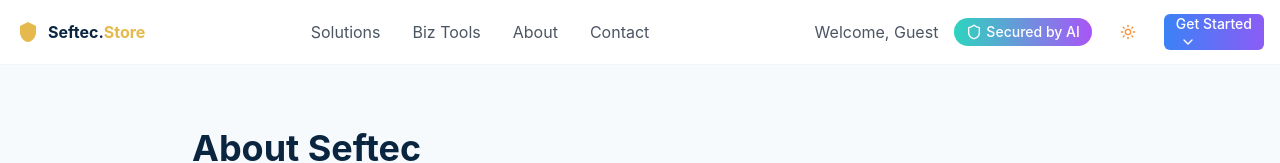
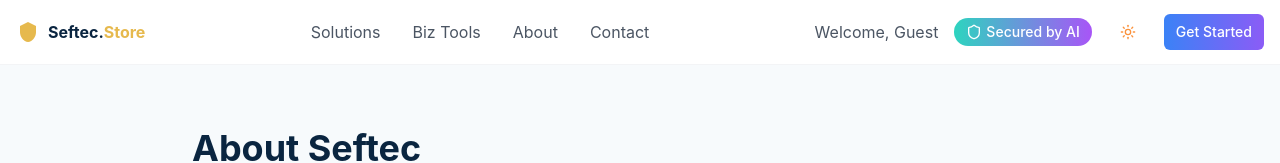
Before and after one commit to thefixer3x/seftec-store, a React (Vite) app: page /about in a window 1280 px wide. Shown: the top 163 px of the page. Built offline with nearby package versions, Linux system fonts and the light colour scheme.

Commit message:
Remove down arrow from button
Removes the ChevronDown icon from the "Get Started" button in the AuthSection component.

```diff
--- a/src/components/ui/navbar/auth-section.tsx
+++ b/src/components/ui/navbar/auth-section.tsx
@@ -1,7 +1,7 @@
 
 import React from "react";
 import { Link } from "react-router-dom";
-import { Shield, ChevronDown } from "lucide-react";
+import { Shield } from "lucide-react";
 import { Button } from "@/components/ui/button";
 import { ModeToggle } from "@/components/mode-toggle";
 import { UserProfileDropdown } from "@/components/auth/UserProfileDropdown";
@@ -51,7 +51,6 @@ const AuthSection = ({ user }: AuthSectionProps) => {
             <DropdownMenuTrigger asChild>
               <Button className="bg-gradient-to-r from-blue-500 to-violet-500 text-white" size="sm">
                 Get Started
-                <ChevronDown className="ml-1 h-4 w-4" />
               </Button>
             </DropdownMenuTrigger>
             <DropdownMenuContent align="end">
```
